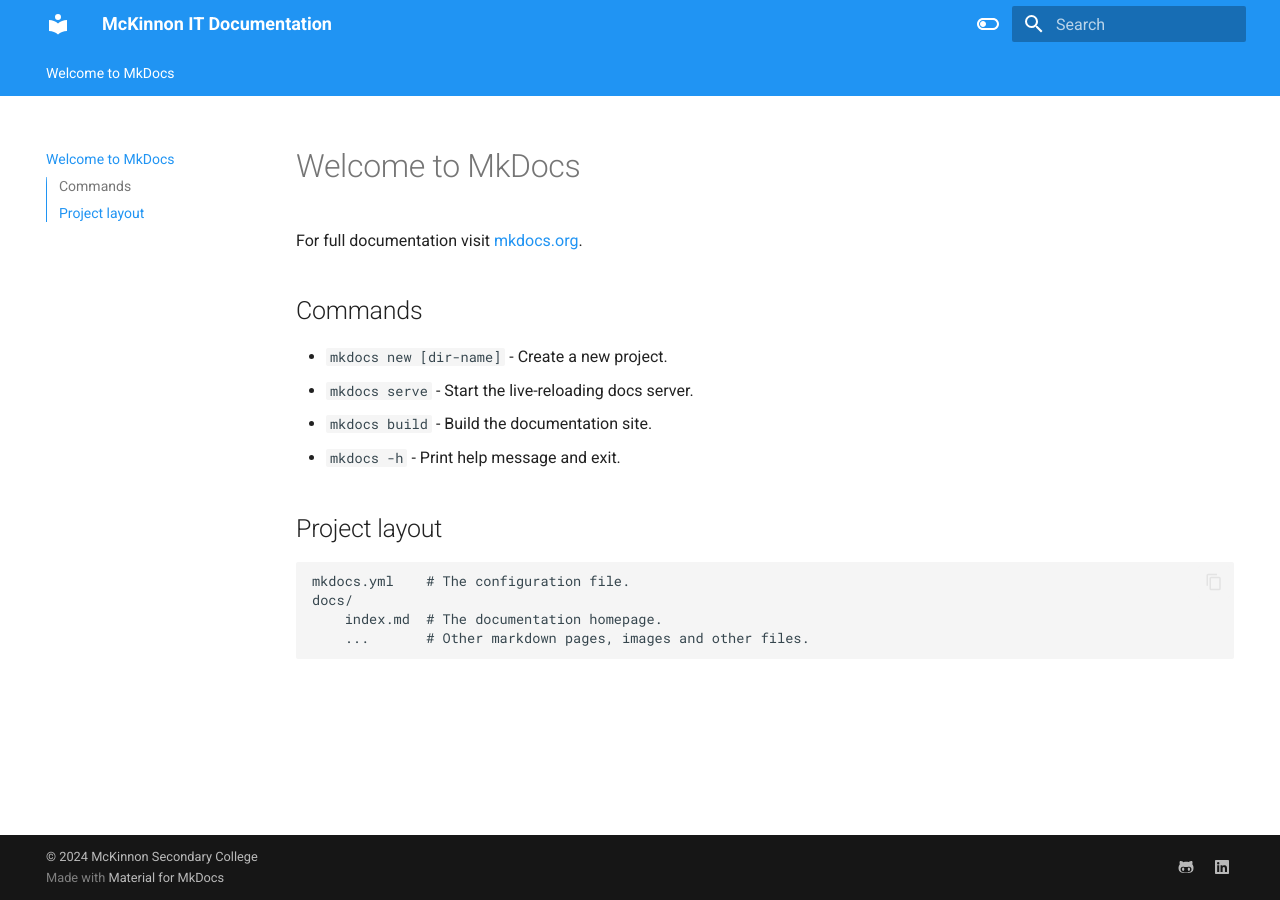
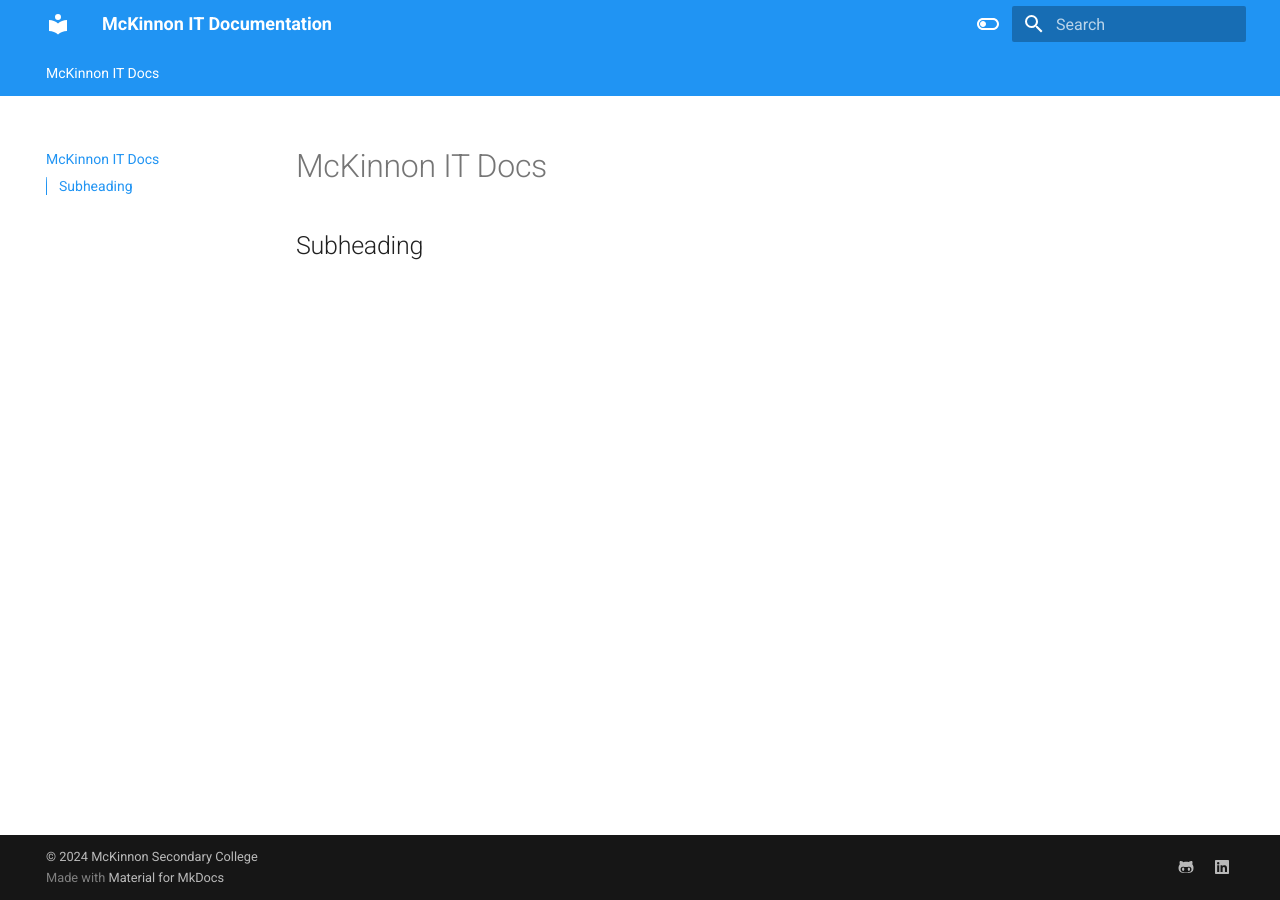
Before and after one commit to McKinnonIT/McKinnonIT-Docs, an MkDocs documentation site: the page built from docs/index.md, in a window 1280 px wide. Built offline with MkDocs 1.6.1 and Material for MkDocs 9.7.7, drawn with Linux system fonts in a browser that asks for light colours.

Commit message:
Update index.md
Placeholder for demo docs.

```diff
--- a/docs/index.md
+++ b/docs/index.md
@@ -1,17 +1,3 @@
-# Welcome to MkDocs
+# McKinnon IT Docs
 
-For full documentation visit [mkdocs.org](https://www.mkdocs.org).
-
-## Commands
-
-* `mkdocs new [dir-name]` - Create a new project.
-* `mkdocs serve` - Start the live-reloading docs server.
-* `mkdocs build` - Build the documentation site.
-* `mkdocs -h` - Print help message and exit.
-
-## Project layout
-
-    mkdocs.yml    # The configuration file.
-    docs/
-        index.md  # The documentation homepage.
-        ...       # Other markdown pages, images and other files.
+## Subheading
```
